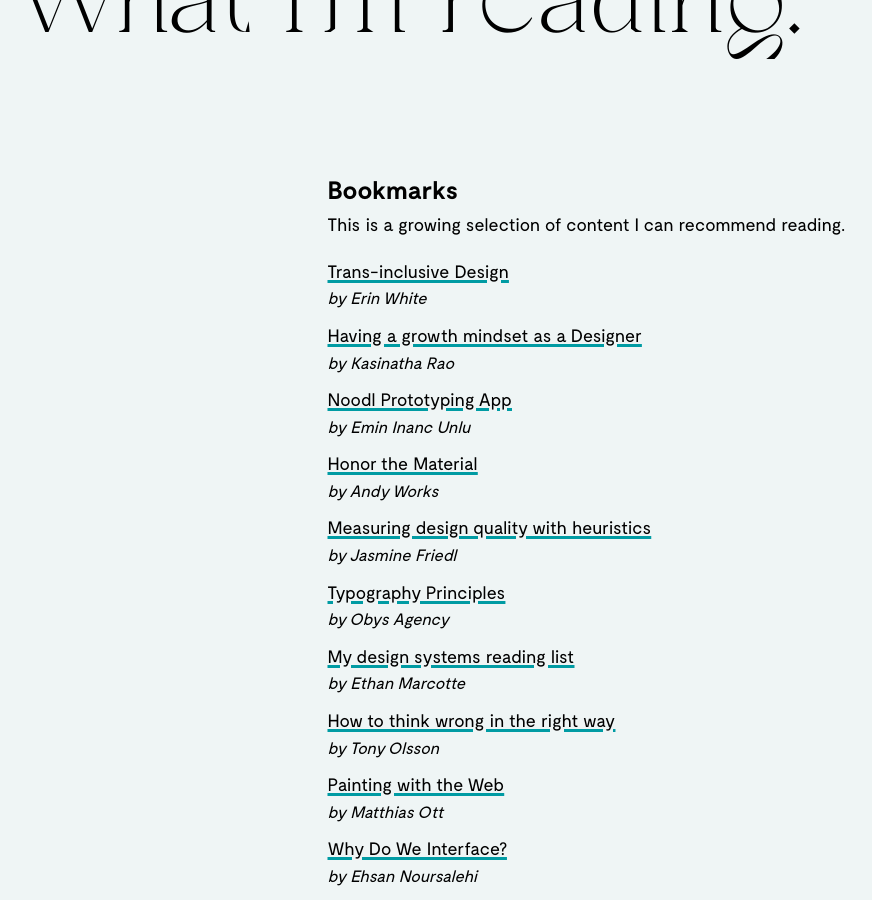
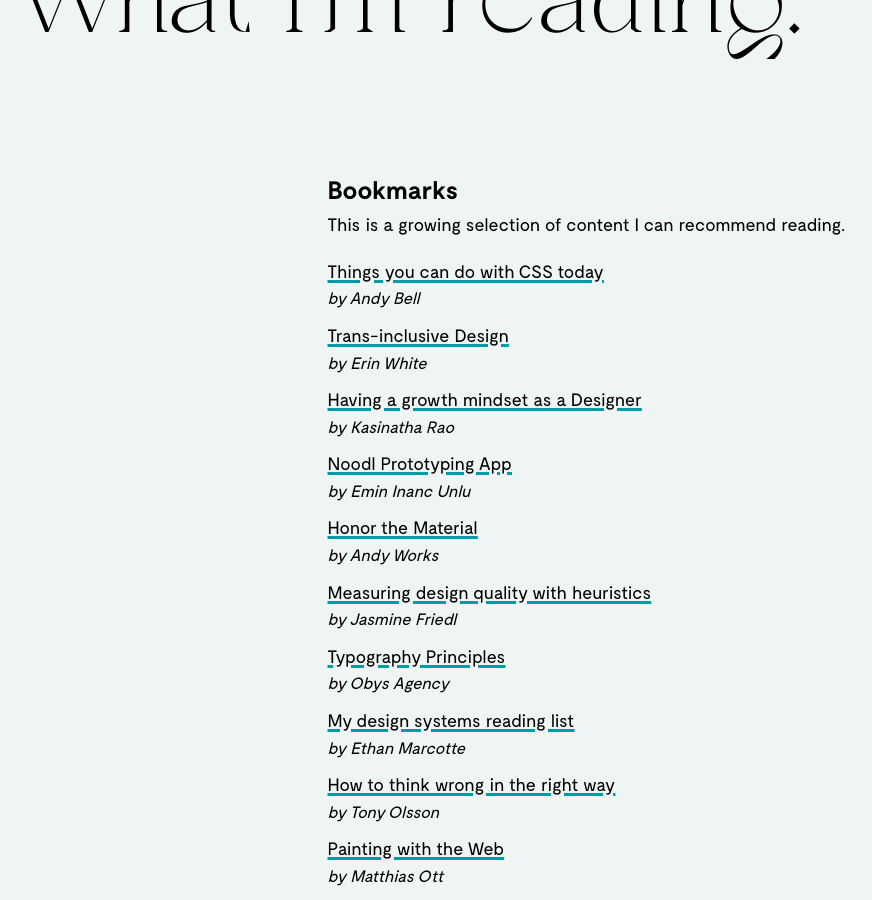
Before and after one commit to jacoblindstrm/jacoblindstrm.github.io, a Jekyll site: the page built from _posts/2020-04-01-what-im-reading.html, in a window 1280 px wide and 900 px high, scrolled down 337 px. Shown: the whole window, without its empty margins (157-1029 px from the left). Built offline with Jekyll 4.4.1, drawn with Linux system fonts in a browser that asks for light colours; comment, search, counter and statistics services are not loaded.

Commit message:
Update articles.yml

```diff
--- a/_data/articles.yml
+++ b/_data/articles.yml
@@ -1,3 +1,6 @@
+- title: Things you can do with CSS today
+  url: https://www.smashingmagazine.com/2021/02/things-you-can-do-with-css-today/
+  author: Andy Bell
 - title: Trans-inclusive Design
   url: https://alistapart.com/article/trans-inclusive-design/
   author: Erin White
```
